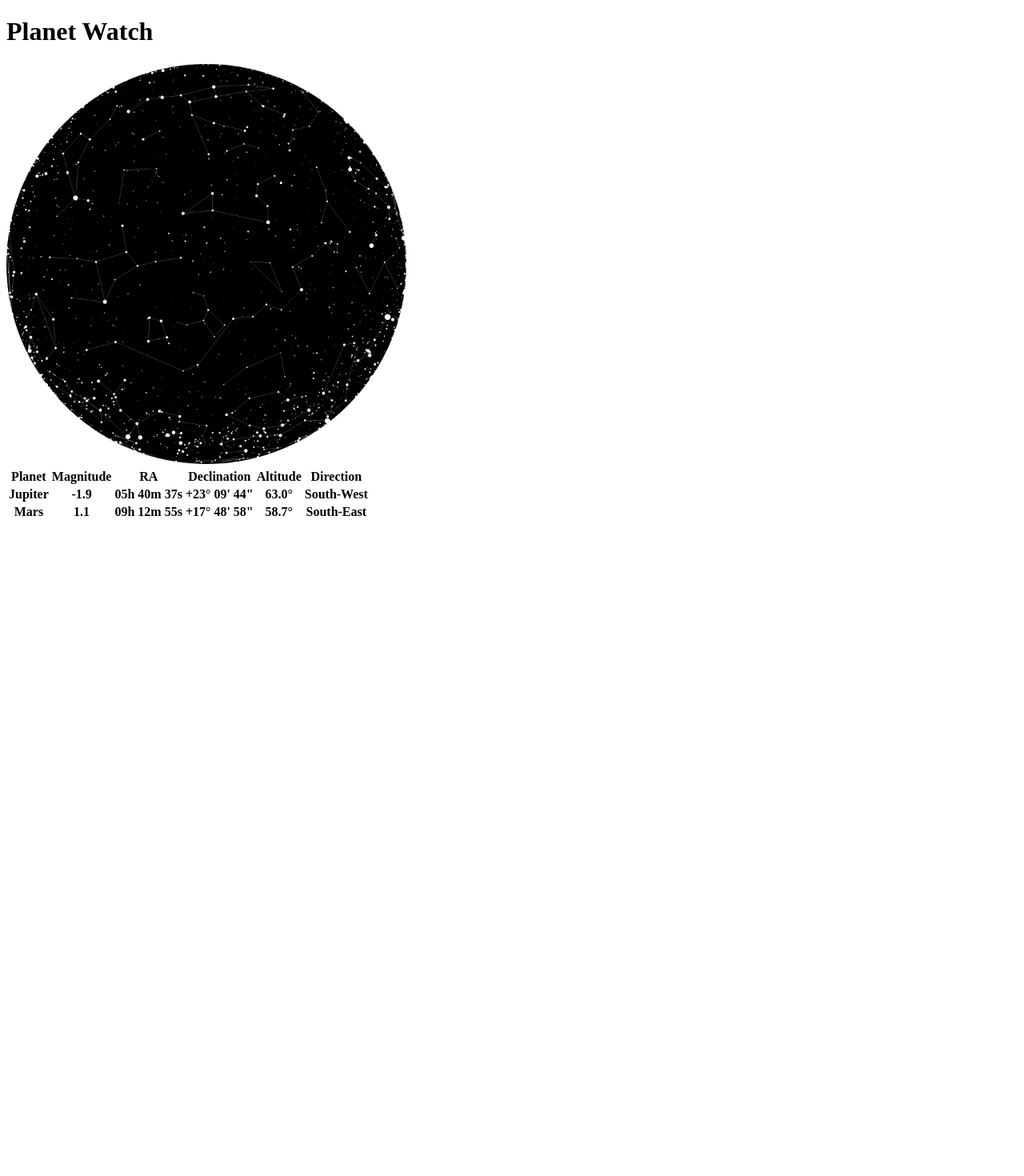
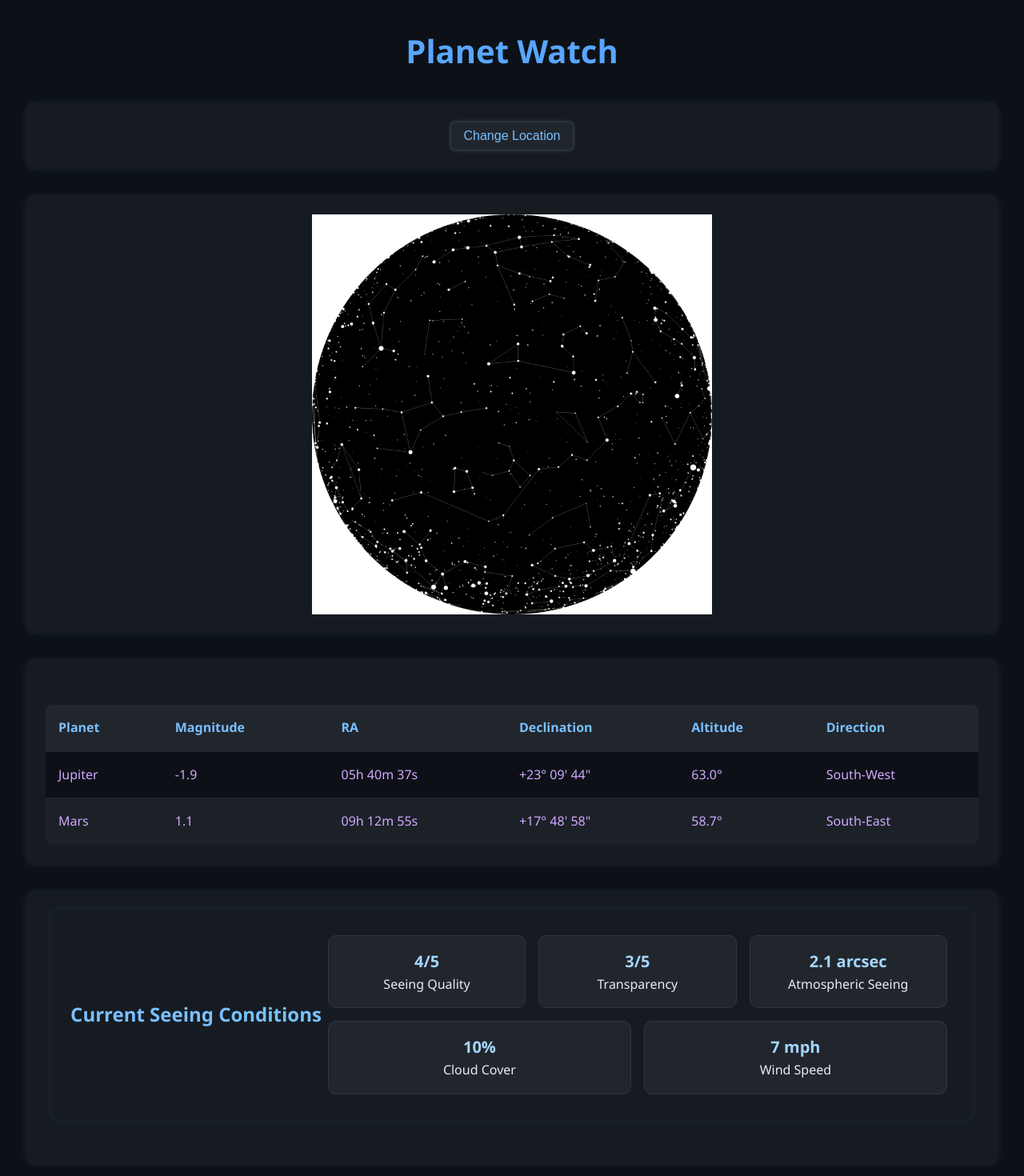
Before and after one commit to cbrunig/planet-watch, a React (Vite) app in the folder planet-watch/: page /location/1 in a window 1280 px wide. Shown: the top 1470 px of the page at 80% size. Before the commit the page ends 800 px from the top, so only its background shows below. Built offline with nearby package versions, Linux system fonts and the light colour scheme.

Commit message:
added css and changed location input to lat/long

```diff
--- a/planet-watch/src/App.css
+++ b/planet-watch/src/App.css
@@ -0,0 +1,160 @@
+* {
+  margin: 0;
+  padding: 0;
+  box-sizing: border-box;
+}
+
+body {
+  font-family: 'Segoe UI', Tahoma, Verdana, sans-serif;
+  background-color: #0d1117;
+  color: #e6edf3;
+  line-height: 1.6;
+  padding: 2rem;
+}
+
+.info-page section {
+  display: flex;
+  justify-content: center;
+  align-items: center;
+}
+
+/* Header */
+header {
+  text-align: center;
+  padding-bottom: 2rem;
+}
+
+h1 {
+  font-size: 2.5rem;
+  color: #58a6ff;
+}
+
+h2 {
+  font-size: 1.5rem;
+  color: #79c0ff;
+  margin-top: 1rem;
+}
+
+/* Section styles */
+section {
+  background-color: #161b22;
+  border-radius: 12px;
+  padding: 1.5rem;
+  margin-bottom: 2rem;
+  box-shadow: 0 0 10px rgba(88, 166, 255, 0.1);
+}
+
+section h2 {
+  margin-bottom: 1rem;
+}
+
+/* Seeing conditions */
+.conditions {
+  display: flex;
+  justify-content: space-around;
+  flex-wrap: wrap;
+}
+
+.condition-box {
+  background-color: #21262d;
+  border: 1px solid #30363d;
+  border-radius: 10px;
+  padding: 1rem;
+  margin: 0.5rem;
+  flex: 1 1 200px;
+  text-align: center;
+}
+
+.condition-box span {
+  display: block;
+  font-size: 1.25rem;
+  font-weight: bold;
+  color: #a5d6ff;
+}
+
+table {
+  width: 100%;
+  border-collapse: collapse;
+  margin-top: 2rem;
+  background-color: #161b22;
+  border: 1px solid #30363d;
+  border-radius: 8px;
+  overflow: hidden;
+  color: #e6edf3;
+}
+
+th, td {
+  padding: 1rem;
+  text-align: left;
+  border-bottom: 1px solid #21262d;
+}
+
+thead th {
+  background-color: #21262d;
+  color: #79c0ff;
+}
+
+tbody td {
+  background-color: #0d1117;
+  color: #d2a8ff;
+}
+
+tbody tr:nth-child(even) td {
+  background-color: #1c2128;
+}
+
+.forecast-cards {
+  display: flex;
+  gap: 1rem;
+  overflow-x: auto;
+}
+
+.forecast-box {
+  background-color: #21262d;
+  border: 1px solid #30363d;
+  border-radius: 8px;
+  padding: 1rem;
+  min-width: 150px;
+  text-align: center;
+}
+
+button {
+  background-color: #21262d;
+  color: #79c0ff;
+  border: 1px solid #30363d;
+  border-radius: 6px;
+  padding: 0.5rem 1rem;
+  font-size: 1rem;
+  font-weight: 500;
+  cursor: pointer;
+  transition: all 0.2s ease;
+  box-shadow: 0 0 4px rgba(121, 192, 255, 0.3);
+}
+
+button:hover {
+  background-color: #2c313a;
+  color: #a5d6ff;
+  border-color: #79c0ff;
+  box-shadow: 0 0 8px rgba(121, 192, 255, 0.5);
+}
+
+button:focus {
+  outline: none;
+  box-shadow: 0 0 0 2px rgba(121, 192, 255, 0.6);
+}
+
+input[type="text"], textarea {
+  background-color: #23272e;
+  color: #e0e0e0;
+  border: 1px solid #444c56;
+  border-radius: 4px;
+  padding: 8px 12px;
+  font-size: 1rem;
+  transition: border-color 0.2s;
+}
+
+input[type="text"]:focus, textarea:focus {
+  border-color: #539bf5;
+  outline: none;
+  box-shadow: 0 0 0 2px #1b2836;
+}
--- /dev/null
+++ b/planet-watch/src/components/BackButton.jsx
@@ -0,0 +1,13 @@
+import { Link } from "react-router";
+
+function BackButton () {
+    return (
+        <div>
+            <Link to='/'>
+                <button type="button">Change Location</button>
+            </Link>
+        </div>
+    );
+}
+
+export default BackButton;
--- a/planet-watch/src/components/Home.jsx
+++ b/planet-watch/src/components/Home.jsx
@@ -1,12 +1,29 @@
+import { Link } from "react-router";
+
 function Home () {
     return (
         <div>
             <header>
                 <h1>Planet Watch</h1>
             </header>
-            <input type='text' label='Location: '></input>
-            <br />
-            <button>Let's go!</button>
+            <main>
+                <section>
+                    <label for="latitude">
+                        Latitude:
+                        <input type='text' id='latitude' name="latitude"></input>
+                    </label>
+                </section>
+                <section>
+                    <label for="longitude">
+                        Longitude:
+                        <input type='text' id='longitude' name="longitude"></input>
+                    </label>
+                </section>
+                <br />
+                <Link to="/location/:cityName">
+                    <button type="button">Let's go!</button>
+                </Link>
+            </main>
         </div>
     );
 }
--- a/planet-watch/src/components/InfoPage.jsx
+++ b/planet-watch/src/components/InfoPage.jsx
@@ -1,16 +1,32 @@
 import placeholder from '../assets/svg-placeholder.png'
+import BackButton from './BackButton';
 import PlanetTable from './PlanetTable';
+import Seeing from './Seeing';
+import SeeingForecast from './SeeingForecast';
 
 function InfoPage () {
     return (
-        <div>
+        <div className="info-page">
             <header>
                 <h1>Planet Watch</h1>
             </header>
-                <div>
-                    <img src={placeholder} alt="Map placeholder" height='500px' width='500px'/>
-                </div>
-                <PlanetTable />
+            <main>
+                <section>
+                    <BackButton />
+                </section>
+                <section>
+                    <img src={placeholder} alt="Placeholder for star map or planet chart" height={500} width={500} />
+                </section>
+                <section>
+                    <PlanetTable />
+                </section>
+                <section>
+                    <Seeing />
+                </section>
+                <section>
+                    <SeeingForecast />
+                </section>
+            </main>
         </div>
     );
 }
--- a/planet-watch/src/components/PlanetTable.jsx
+++ b/planet-watch/src/components/PlanetTable.jsx
@@ -1,6 +1,7 @@
 function PlanetTable  () {
     return (
         <table>
+            <thead>
                 <tr>
                     <th>Planet</th>
                     <th>Magnitude</th>
@@ -9,22 +10,25 @@ function PlanetTable  () {
                     <th>Altitude</th>
                     <th>Direction</th>
                 </tr>
+            </thead>
+            <tbody>
                 <tr>
-                        <th>Jupiter</th>
-                        <th>-1.9</th>
-                        <th>05h 40m 37s</th>
-                        <th>+23° 09' 44"</th>
-                        <th>63.0°</th>
-                        <th>South-West</th>
+                    <td>Jupiter</td>
+                    <td>-1.9</td>
+                    <td>05h 40m 37s</td>
+                    <td>+23° 09' 44"</td>
+                    <td>63.0°</td>
+                    <td>South-West</td>
                 </tr>
                 <tr>
-                        <th>Mars</th>
-                        <th>1.1</th>
-                        <th>09h 12m 55s</th>
-                        <th>+17° 48' 58"</th>
-                        <th>58.7°</th>
-                        <th>South-East</th>
+                    <td>Mars</td>
+                    <td>1.1</td>
+                    <td>09h 12m 55s</td>
+                    <td>+17° 48' 58"</td>
+                    <td>58.7°</td>
+                    <td>South-East</td>
                 </tr>
+            </tbody>
         </table>
     );
 }
--- /dev/null
+++ b/planet-watch/src/components/Seeing.jsx
@@ -0,0 +1,31 @@
+function Seeing () {
+    return (
+        <section class="hero">
+            <h2>Current Seeing Conditions</h2>
+            <div class="conditions">
+                <div class="condition-box">
+                    <span>4/5</span>
+                    Seeing Quality
+                </div>
+                <div class="condition-box">
+                    <span>3/5</span>
+                    Transparency
+                </div>
+                    <div class="condition-box">
+                    <span>2.1 arcsec</span>
+                    Atmospheric Seeing
+                </div>
+                <div class="condition-box">
+                    <span>10%</span>
+                    Cloud Cover
+                </div>
+                <div class="condition-box">
+                    <span>7 mph</span>
+                    Wind Speed
+                </div>
+            </div>
+        </section>
+    );
+}
+
+export default Seeing;
--- /dev/null
+++ b/planet-watch/src/components/SeeingForecast.jsx
@@ -0,0 +1,23 @@
+function SeeingForecast () {
+    return (
+    <section class="forecast">
+        <h2>Tonight's Seeing Forecast</h2>
+        <div class="forecast-cards">
+            <div class="forecast-box">
+                <span>9 PM</span>
+                <p>Seeing: 3/5</p>
+                <p>Transparency: 4/5</p>
+                <p>Clouds: 20%</p>
+            </div>
+            <div class="forecast-box">
+                <span>12 AM</span>
+                <p>Seeing: 4/5</p>
+                <p>Transparency: 5/5</p>
+                <p>Clouds: 5%</p>
+            </div>
+        </div>
+    </section>
+    );
+}
+
+export default SeeingForecast;
```
Lines whose indentation alone changed are shown as unchanged.
